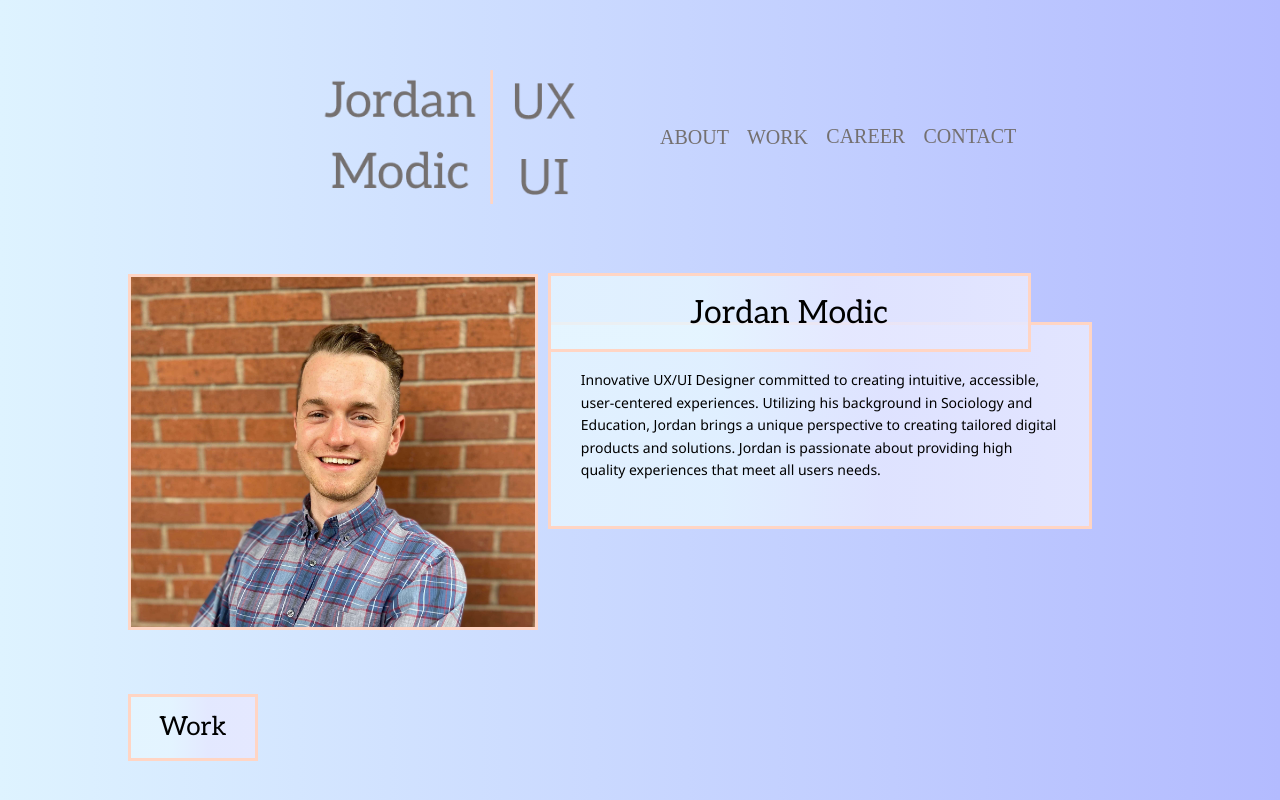
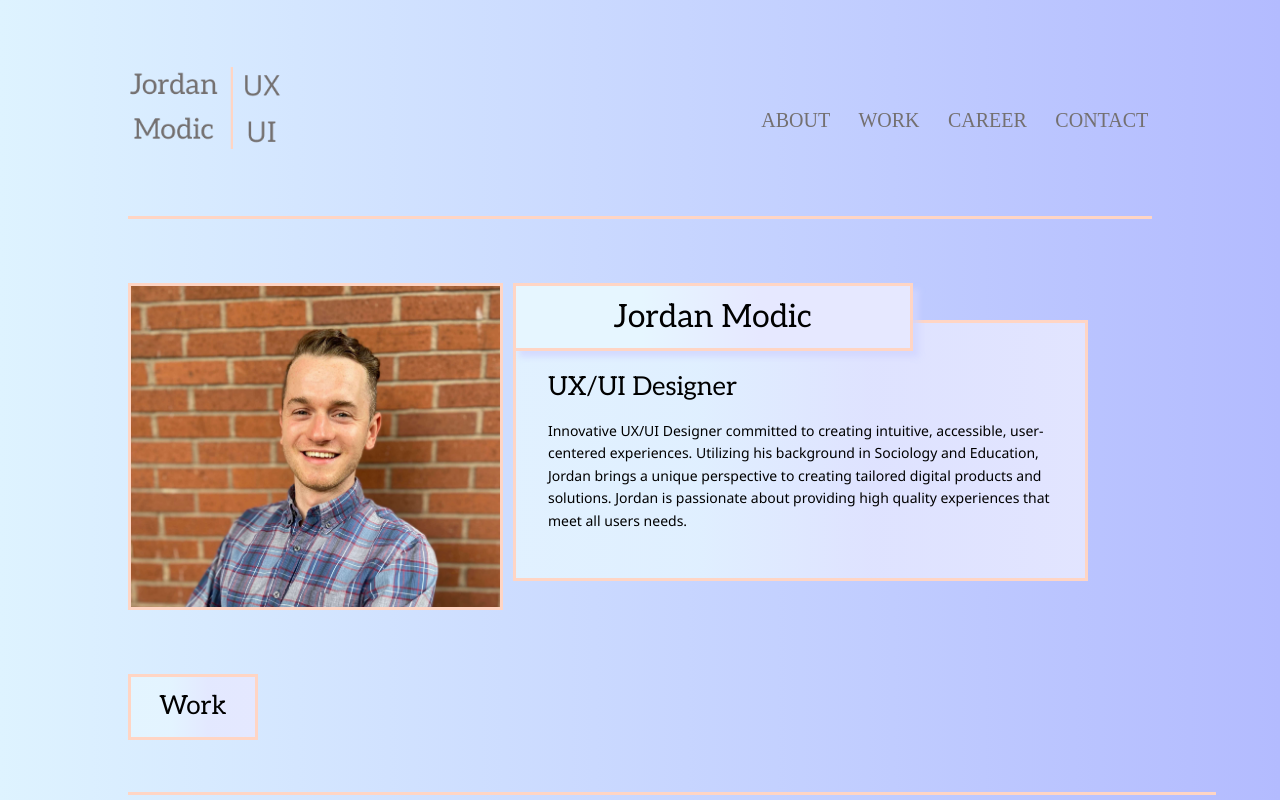
Before and after one commit to jordanmodic/homework-19, a plain HTML site: page index.html in a window 1280 px wide. Shown: the top 800 px of the page. Drawn offline with nearby package versions, Linux system fonts and the light colour scheme.

Commit message:
Updates from Feedback

```diff
--- a/css/style.css
+++ b/css/style.css
@@ -30,22 +30,32 @@ p {
 }
 header {
     display: flex;
-    justify-content: center;
-    align-items: center;
+    justify-content: space-between;
+    align-items: flex-end;
     flex-direction: row;
     margin-top: 5%;
     gap: 3%;
+    width: 80%;
+    margin-left: auto;
+    margin-right: auto;
+    padding-bottom: 5%;
+    border-bottom: solid #FFD5C4;
+    border-width: 3px;
 }
 img.logo {
-    width: 70%;
+    width: 50%;
     height: auto;
     display: block;
     padding: 0;
     margin: 0;
 }
+.nav-primary {
+    width: 50%;
+}
 ul, .nav-list {
     list-style: none;
     display: flex;
+    justify-content: flex-end;
     align-items: flex-end;
     flex-direction: row;
     gap: 4%;
@@ -63,7 +73,7 @@ a {
     padding: 1%;
 }
 .logo {
-    width: 20%;
+    width: 15%;
 }
 .about-container {
     display: flex;
@@ -80,21 +90,23 @@ a {
 .about-title {
     border: solid #FFD5C4;
     border-width: 3px;
-    background-image:linear-gradient(270deg, rgba(230, 232, 255, 0.9) 2.08%, rgba(230, 232, 255, 0.8) 38.02%, rgba(230, 246, 255, 0.8) 68.23%, rgba(230, 246, 255, 0.8) 95.31%);
-    width: 15em;
+    background-image:linear-gradient(270deg, #E6E8FF 2.08%, #E6E8FF 38.02%, #E6F6FF 68.23%, #E6F6FF 95.31%);
+    width: 45vw;
     text-align: center;
-    padding: 3%;
+    padding: 2%;
     position: relative;
     z-index: 1;
+    box-shadow: 6px 6px 6px rgba(209, 214, 255, 0.8);
 }
 .about-text {
     border: solid #FFD5C4;
     border-width: 3px;
     background-image:linear-gradient(270deg, rgba(230, 232, 255, 0.9) 2.08%, rgba(230, 232, 255, 0.8) 38.02%, rgba(230, 246, 255, 0.8) 68.23%, rgba(230, 246, 255, 0.8) 95.31%);
-    width: 70%;
+    width: 50vw;
     padding: 5%;
     margin-top: -5%;
     line-height: 140%;
+    resize: none;
 }
 img {
     width: 100%;
@@ -102,7 +114,7 @@ img {
     display: block;
 }
 .about-image {
-    width: 60%;
+    width: 50vw;
     height: auto;
     border: solid #FFD5C4;
     border-width: 3px;
@@ -143,11 +155,12 @@ img {
     border: solid #FFD5C4;
     border-width: 3px;
     padding: 1%;
-    background-image:linear-gradient(270deg, rgba(230, 232, 255, 0.9) 2.08%, rgba(230, 232, 255, 0.8) 38.02%, rgba(230, 246, 255, 0.8) 68.23%, rgba(230, 246, 255, 0.8) 95.31%);
+    background-image:linear-gradient(270deg, #E6E8FF 2.08%, #E6E8FF 38.02%, #E6F6FF 68.23%, #E6F6FF 95.31%);
     width: 10em;
     text-align: center;
     z-index: 1;
     position: relative;
+    box-shadow: 6px 6px 6px rgba(209, 214, 255, 0.8);
 }
 .case-study-text {
     display: flex;
@@ -276,17 +289,20 @@ li, .subtitle1 {
     }
     .about-image {
         flex-shrink: 0;
-        width: 40%;
+        width: 32vw;
+        max-width: 375px;
     }
     .about-content {
-        width: 100%;
+        width: 50vw;
         margin-top: -.01%;
     }
     .about-title {
         width: 80%;
+        max-width: 400px;
     }
     .about-text {
         width: 90%;
+        max-width: 600px;
     }
     .case-study-content {
         flex-direction: row;
@@ -295,6 +311,7 @@ li, .subtitle1 {
     }
     .case-study-content:nth-child(3) {
         flex-direction: row-reverse;
+        justify-content: space-between;
     }
     .case-study-visual {
         width: 100%;
@@ -307,8 +324,12 @@ li, .subtitle1 {
     }
     .skill-contact-container {
         width: 80%;
+        flex-direction: row;
+        justify-content: space-between;
+        align-items:first baseline;
     }
     .skills-roles {
+        width: 60%;
         display: flex;
         flex-direction: row;
         justify-content: space-between;
@@ -320,10 +341,11 @@ li, .subtitle1 {
         width: 28%;
     }
     .subtitle1 {
-        padding: 4%;
+        padding-top: 2%;
+        padding-bottom: 2%;
     }
     .contact {
-        width: 40%;
+        width: 35%;
     }
     .contact-title {
         width: 3em;
--- a/index.html
+++ b/index.html
@@ -30,7 +30,7 @@
     <header>
         <div class="logo">
             <a href="#">
-                <img src="images/logo3.png" alt="logo">
+                <img src="images/logo-frame.png" alt="logo">
             </a>
         </div>
         <nav class="nav-primary">
@@ -59,6 +59,7 @@
                 <h1>Jordan Modic</h1>
             </div>
             <div class="about-text">
+                <h2>UX/UI Designer</h2>
                 <p>Innovative UX/UI Designer committed to creating intuitive, accessible, user-centered experiences. Utilizing his background in Sociology and Education, Jordan brings a unique perspective to creating tailored digital products and solutions. Jordan is passionate about providing high quality experiences that meet all users needs.</p>
             </div>
         </div>
```
Also changed, not shown: images/logo-frame.png (added).
